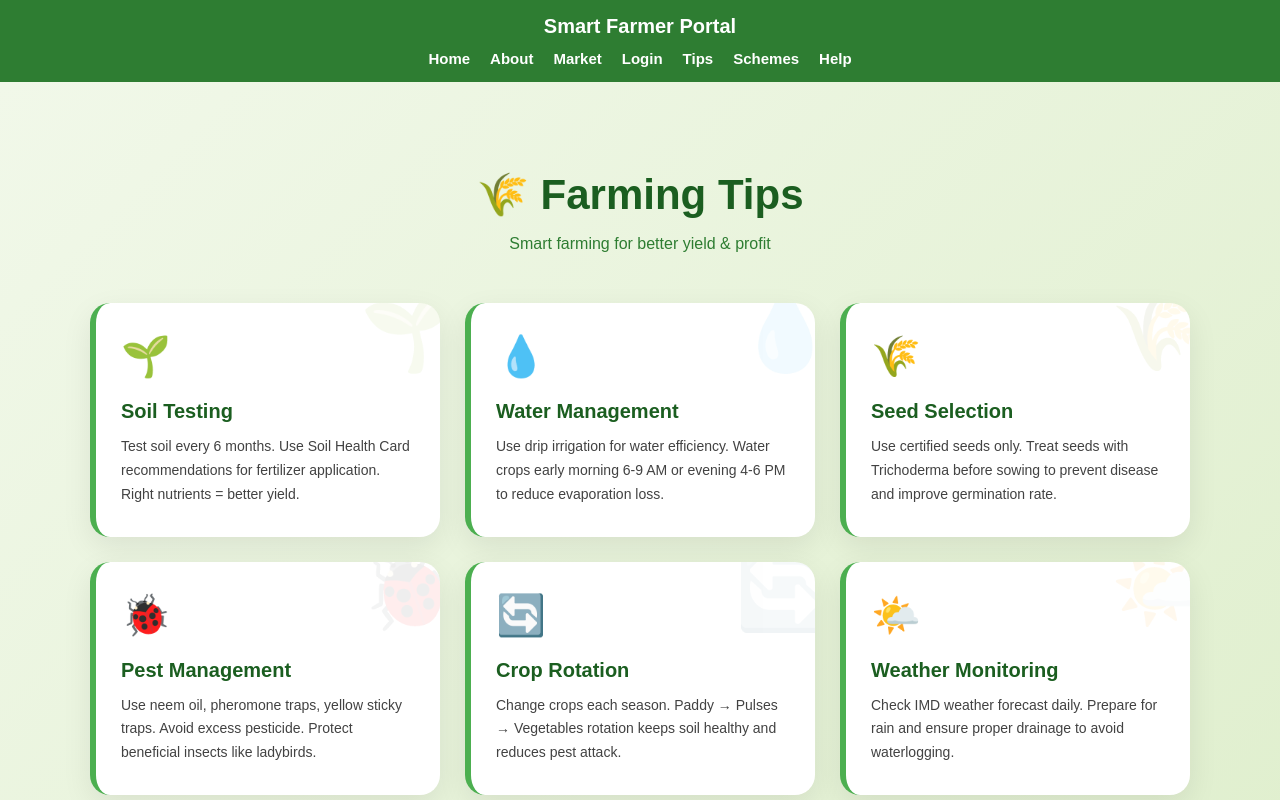
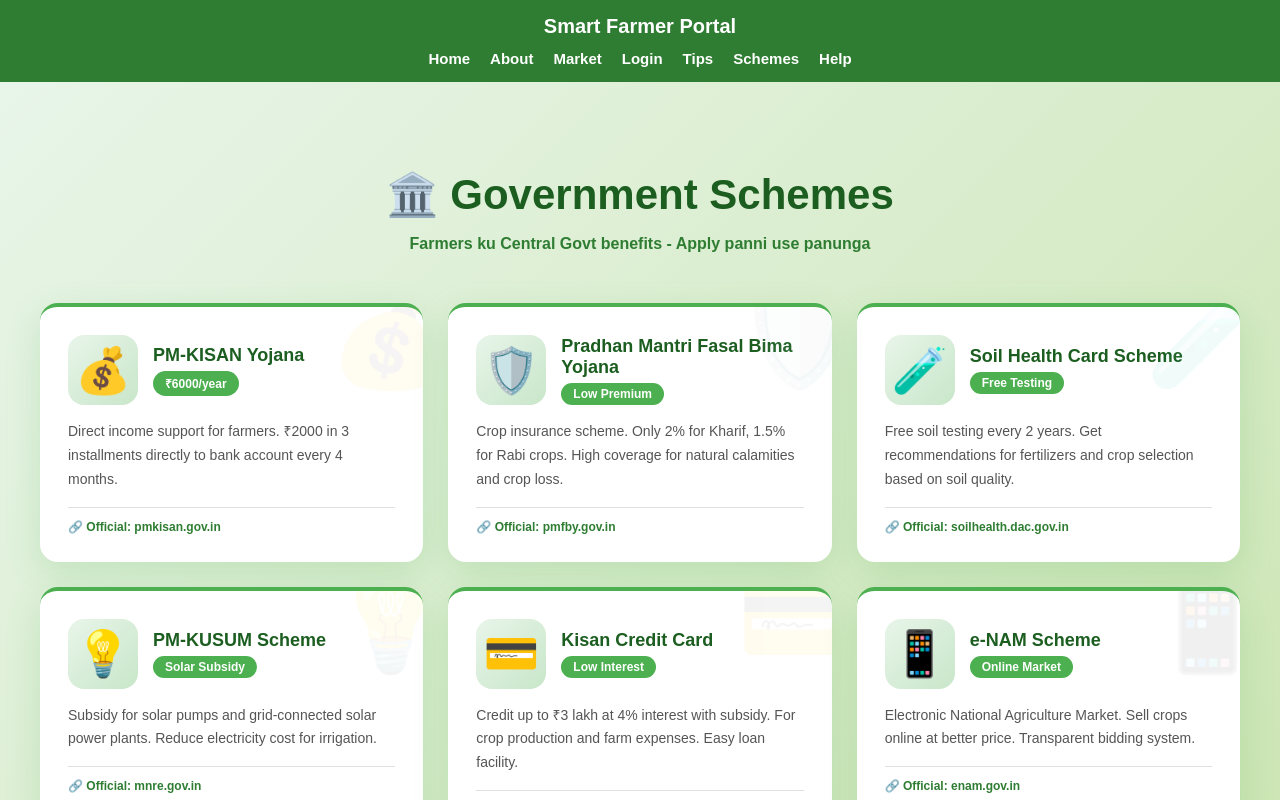
Before and after one commit to abinayasrik24-max/farmer---app, a Next.js app: page /schemes in a window 1280 px wide. Shown: the top 800 px of the page. Built offline with nearby package versions, Linux system fonts and the light colour scheme.

Commit message:
Unique green theme for schemes page with 10 schemes

```diff
--- a/src/app/schemes/page.tsx
+++ b/src/app/schemes/page.tsx
@@ -1,27 +1,87 @@
 'use client';
 
-export default function TipsPage() {
-  const tips = [
-    {icon: '🌱', title: 'Soil Testing', desc: 'Test soil every 6 months. Use Soil Health Card recommendations for fertilizer application. Right nutrients = better yield.'},
-    {icon: '💧', title: 'Water Management', desc: 'Use drip irrigation for water efficiency. Water crops early morning 6-9 AM or evening 4-6 PM to reduce evaporation loss.'},
-    {icon: '🌾', title: 'Seed Selection', desc: 'Use certified seeds only. Treat seeds with Trichoderma before sowing to prevent disease and improve germination rate.'},
-    {icon: '🐞', title: 'Pest Management', desc: 'Use neem oil, pheromone traps, yellow sticky traps. Avoid excess pesticide. Protect beneficial insects like ladybirds.'},
-    {icon: '🔄', title: 'Crop Rotation', desc: 'Change crops each season. Paddy → Pulses → Vegetables rotation keeps soil healthy and reduces pest attack.'},
-    {icon: '🌤️', title: 'Weather Monitoring', desc: 'Check IMD weather forecast daily. Prepare for rain and ensure proper drainage to avoid waterlogging.'},
-    {icon: '♻️', title: 'Organic Manure', desc: 'Use compost, vermicompost, cow dung. Mix organic + chemical fertilizer. Improves soil structure.'},
-    {icon: '📏', title: 'Proper Spacing', desc: 'Maintain recommended plant spacing. Overcrowding reduces yield. Good air circulation prevents fungal disease.'},
-    {icon: '🌿', title: 'Weed Management', desc: 'Remove weeds early. Use mulching to suppress weeds. Weeds compete for nutrients and sunlight.'},
-    {icon: '✂️', title: 'Harvest Timing', desc: 'Harvest at proper maturity stage. Early or late harvest reduces quality and market price.'}
+export default function SchemesPage() {
+  const schemes = [
+    {
+      icon: '💰',
+      title: 'PM-KISAN Yojana',
+      benefit: '₹6000/year',
+      desc: 'Direct income support for farmers. ₹2000 in 3 installments directly to bank account every 4 months.',
+      link: 'pmkisan.gov.in'
+    },
+    {
+      icon: '🛡️',
+      title: 'Pradhan Mantri Fasal Bima Yojana',
+      benefit: 'Low Premium',
+      desc: 'Crop insurance scheme. Only 2% for Kharif, 1.5% for Rabi crops. High coverage for natural calamities and crop loss.',
+      link: 'pmfby.gov.in'
+    },
+    {
+      icon: '🧪',
+      title: 'Soil Health Card Scheme',
+      benefit: 'Free Testing',
+      desc: 'Free soil testing every 2 years. Get recommendations for fertilizers and crop selection based on soil quality.',
+      link: 'soilhealth.dac.gov.in'
+    },
+    {
+      icon: '💡',
+      title: 'PM-KUSUM Scheme',
+      benefit: 'Solar Subsidy',
+      desc: 'Subsidy for solar pumps and grid-connected solar power plants. Reduce electricity cost for irrigation.',
+      link: 'mnre.gov.in'
+    },
+    {
+      icon: '💳',
+      title: 'Kisan Credit Card',
+      benefit: 'Low Interest',
+      desc: 'Credit up to ₹3 lakh at 4% interest with subsidy. For crop production and farm expenses. Easy loan facility.',
+      link: 'nabard.org'
+    },
+    {
+      icon: '📱',
+      title: 'e-NAM Scheme',
+      benefit: 'Online Market',
+      desc: 'Electronic National Agriculture Market. Sell crops online at better price. Transparent bidding system.',
+      link: 'enam.gov.in'
+    },
+    {
+      icon: '🚜',
+      title: 'Sub-Mission on Agri Mechanization',
+      benefit: '50% Subsidy',
+      desc: 'Subsidy for buying tractors, harvesters, seeders. Reduce labor cost and increase efficiency.',
+      link: 'agrimachinery.nic.in'
+    },
+    {
+      icon: '🌱',
+      title: 'Paramparagat Krishi Vikas Yojana',
+      benefit: '₹50,000/hectare',
+      desc: 'Support for organic farming. Cluster approach. Training and certification support for farmers.',
+      link: 'pgsindia-ncof.gov.in'
+    },
+    {
+      icon: '🌾',
+      title: 'National Food Security Mission',
+      benefit: 'High Yield',
+      desc: 'Increase production of rice, wheat, pulses. Provide quality seeds, technology, and training to farmers.',
+      link: 'nfsm.gov.in'
+    },
+    {
+      icon: '💧',
+      title: 'Pradhan Mantri Krishi Sinchayee Yojana',
+      benefit: 'Drip Subsidy',
+      desc: 'Subsidy for drip irrigation, sprinkler systems. "More crop per drop" - water use efficiency scheme.',
+      link: 'pmksy.gov.in'
+    }
   ];
 
   return (
     <div style={{
       minHeight: '100vh',
-      background: 'linear-gradient(135deg, #f1f8e9 0%, #dcedc8 100%)',
+      background: 'linear-gradient(135deg, #e8f5e9 0%, #c5e1a5 100%)',
       padding: '60px 20px'
     }}>
 
-      <div style={{maxWidth: '1100px', margin: '0 auto'}}>
+      <div style={{maxWidth: '1200px', margin: '0 auto'}}>
 
         <div style={{textAlign: 'center', marginBottom: '50px'}}>
           <h1 style={{
@@ -30,67 +90,102 @@ export default function TipsPage() {
             fontWeight: '900',
             marginBottom: '10px'
           }}>
-            🌾 Farming Tips
+            🏛️ Government Schemes
           </h1>
           <p style={{
             color: '#2e7d32',
             fontSize: '16px',
-            fontWeight: '500'
+            fontWeight: '600'
           }}>
-            Smart farming for better yield & profit
+            Farmers ku Central Govt benefits - Apply panni use panunga
           </p>
         </div>
 
         <div style={{
           display: 'grid',
-          gridTemplateColumns: 'repeat(auto-fit, minmax(320px, 1fr))',
+          gridTemplateColumns: 'repeat(auto-fit, minmax(350px, 1fr))',
           gap: '25px'
         }}>
-          {tips.map((tip, index) => (
+          {schemes.map((scheme, index) => (
             <div key={index} style={{
               background: 'white',
-              padding: '30px 25px',
-              borderRadius: '20px',
-              borderLeft: '6px solid #4caf50',
-              boxShadow: '0 10px 30px rgba(0,0,0,0.08)',
-              transition: 'all 0.3s ease',
+              padding: '28px',
+              borderRadius: '18px',
+              boxShadow: '0 12px 35px rgba(76, 175, 80, 0.2)',
+              borderTop: '4px solid #4caf50',
               position: 'relative',
               overflow: 'hidden'
             }}>
+
               <div style={{
                 position: 'absolute',
-                top: '-20px',
-                right: '-20px',
-                fontSize: '80px',
-                opacity: '0.08'
+                top: '-30px',
+                right: '-30px',
+                fontSize: '100px',
+                opacity: '0.06'
               }}>
-                {tip.icon}
+                {scheme.icon}
               </div>
 
               <div style={{
-                fontSize: '40px',
+                display: 'flex',
+                alignItems: 'center',
+                gap: '15px',
                 marginBottom: '15px'
               }}>
-                {tip.icon}
+                <div style={{
+                  fontSize: '45px',
+                  background: 'linear-gradient(135deg, #e8f5e9 0%, #c8e6c9 100%)',
+                  width: '70px',
+                  height: '70px',
+                  borderRadius: '16px',
+                  display: 'flex',
+                  alignItems: 'center',
+                  justifyContent: 'center'
+                }}>
+                  {scheme.icon}
+                </div>
+                <div style={{flex: 1}}>
+                  <h3 style={{
+                    color: '#1b5e20',
+                    fontSize: '18px',
+                    fontWeight: '800',
+                    margin: '0 0 5px 0'
+                  }}>
+                    {scheme.title}
+                  </h3>
+                  <div style={{
+                    background: '#4caf50',
+                    color: 'white',
+                    padding: '4px 12px',
+                    borderRadius: '20px',
+                    fontSize: '12px',
+                    fontWeight: '700',
+                    display: 'inline-block'
+                  }}>
+                    {scheme.benefit}
+                  </div>
+                </div>
               </div>
 
-              <h3 style={{
-                color: '#1b5e20',
-                fontSize: '20px',
-                fontWeight: '800',
-                marginBottom: '12px'
-              }}>
-                {tip.title}
-              </h3>
-
               <p style={{
-                color: '#424242',
+                color: '#555',
                 fontSize: '14px',
                 lineHeight: '1.7',
-                margin: 0
+                marginBottom: '15px'
               }}>
-                {tip.desc}
+                {scheme.desc}
               </p>
+
+              <div style={{
+                color: '#2e7d32',
+                fontSize: '12px',
+                fontWeight: '600',
+                borderTop: '1px solid #e0e0e0',
+                paddingTop: '12px'
+              }}>
+                🔗 Official: {scheme.link}
+              </div>
             </div>
           ))}
         </div>
```
